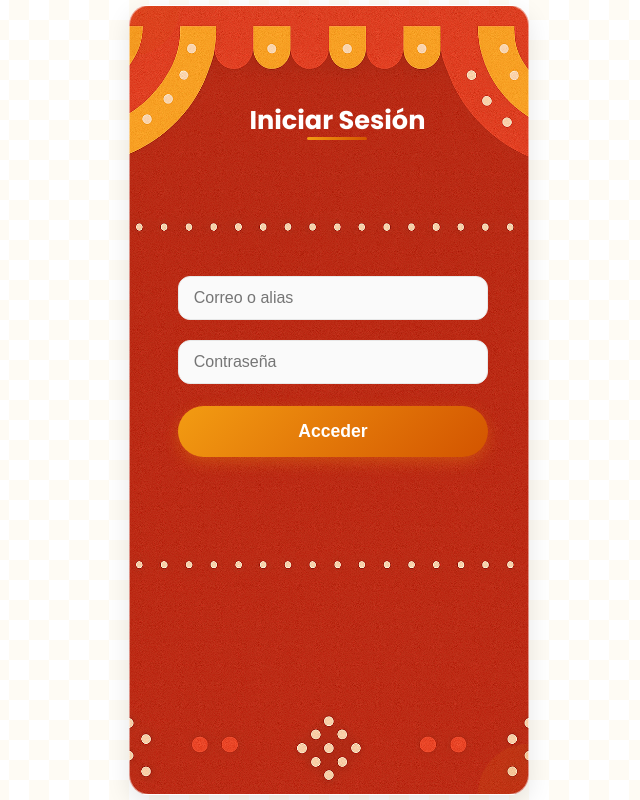
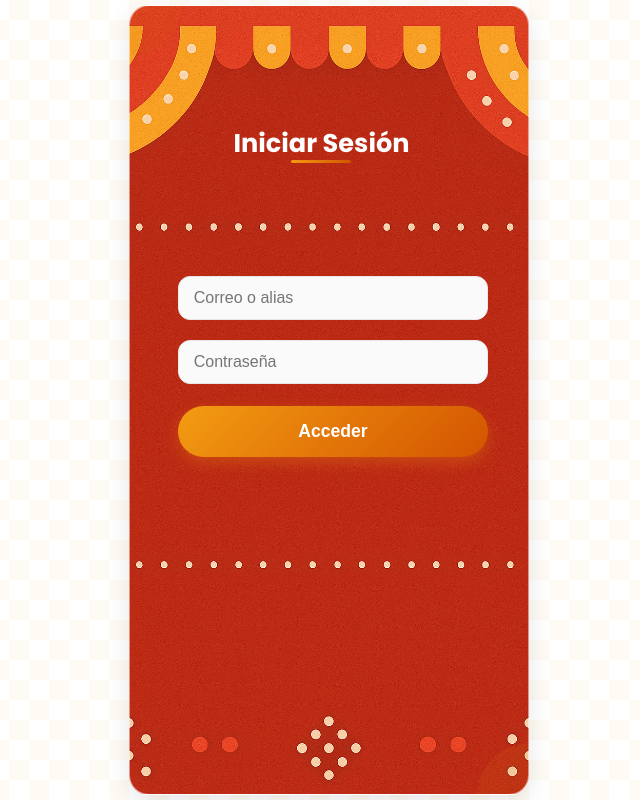
Before and after one commit to Descalzo/Feria, a website: page public/index.html in a window 1280 px wide. Shown: the whole page, without its empty margins (311-951 px from the left). Drawn offline with Linux system fonts and the light colour scheme; no server answers.

Commit message:
Update style.css

```diff
--- a/public/style.css
+++ b/public/style.css
@@ -55,8 +55,8 @@ h2 {
   font-weight: 700;
   font-size: 1.6em;
   position: absolute;
-  top: 12%;
-  left: 30%;
+  top: 15%;
+  left: 26%;
 
 }
 
```
